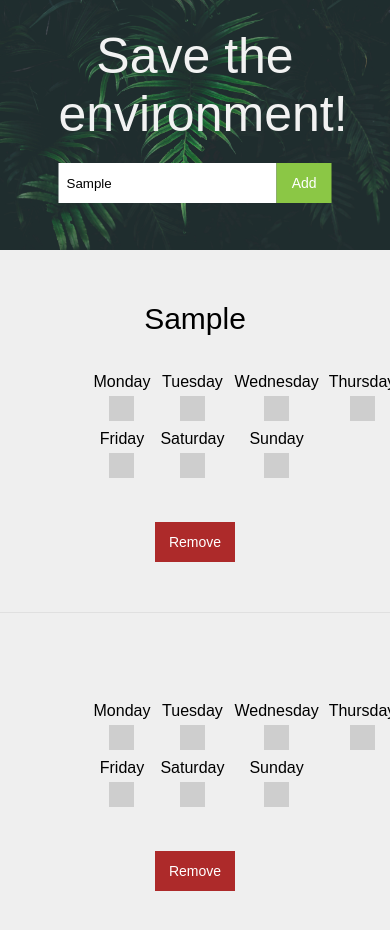
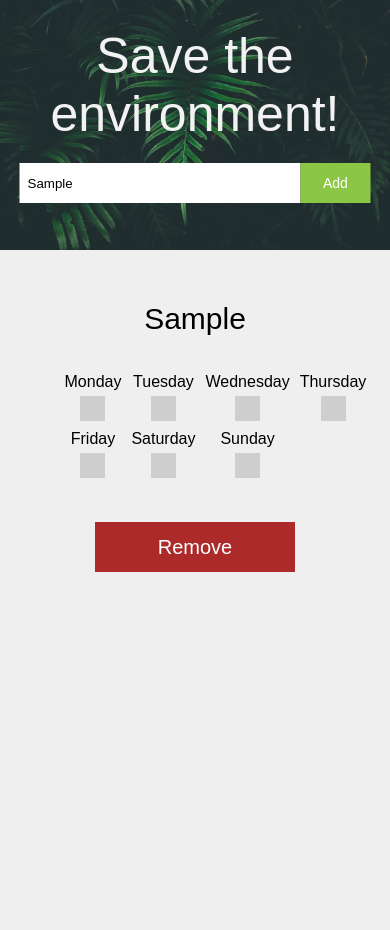
Before and after one commit to Frejabusby/habit-tracker, a React app in the folder code/: page / in a window 390 px wide. Both pictures are taken after typing "Sample" into the empty fields and a click on the button "Add". After the commit the page ends 844 px from the top, so only its background shows below. Built offline with nearby package versions, Linux system fonts and the light colour scheme.

Commit message:
fixed the empty start habit + some mobile css

```diff
--- a/code/package.json
+++ b/code/package.json
@@ -2,15 +2,19 @@
   "name": "react-starter",
   "version": "1.3.1",
   "private": true,
+  "homepage": "http://frejabusby.se/projects/habit-tracker/",
   "dependencies": {
     "eslint-config-technigo": "^1.5.0",
     "eslint-plugin-jsx-a11y": "^6.0.3",
+    "gh-pages": "^1.1.0",
     "moment": "^2.22.1",
     "react": "^16.2.0",
     "react-dom": "^16.2.0",
     "react-scripts": "1.0.16"
   },
   "scripts": {
+    "predeploy": "npm run build",
+    "deploy": "gh-pages -d build",
     "start": "react-scripts start",
     "build": "react-scripts build",
     "eject": "react-scripts eject",
--- a/code/public/index.html
+++ b/code/public/index.html
@@ -4,11 +4,10 @@
   <head>
     <meta charset="utf-8" />
     <meta name="viewport" content="width=device-width, initial-scale=1.0">
-    <title>Technigo React App</title>
+    <title>Habit tracker</title>
   </head>
 
   <body>
-    <!-- This element is used in src/index.js to render the react root into -->
     <div id="root"></div>
   </body>
 
--- a/code/src/components/addnewitem.css
+++ b/code/src/components/addnewitem.css
@@ -38,7 +38,6 @@
 }
 
 .hero-input{
-
   position: absolute;
   top: 50%;
   left: 50%;
@@ -46,3 +45,9 @@
   z-index: 1;
   width: 70%;
 }
+
+@media (max-width: 600px) {
+  .hero-input {
+    width: 90%;
+  }
+}
--- a/code/src/components/app.js
+++ b/code/src/components/app.js
@@ -11,11 +11,7 @@ class App extends React.Component {
       this.state = goalTasks
     } else {
       this.state = {
-        goals: [{
-          id: Date.now(),
-          text: "",
-          days: [false, false, false, false, false, false, false]
-        }]
+        goals: []
       }
     }
   }
--- a/code/src/components/goal.css
+++ b/code/src/components/goal.css
@@ -87,9 +87,9 @@
   align-self: center;
   background-color: #ad2a2a;
   border:none;
-  width: 80px;
+  width: 100px;
   color: #fff;
-  font-size: 14px;
+  font-size: 18px;
   height: 40px;
 }
 
@@ -102,6 +102,7 @@
     grid-template-columns: repeat(4, 1fr);
     grid-column-gap: 10px;
     grid-template-areas: "1" "2" "3" "4";
+    width: 90%;
   }
 
   .day-container .day-checkbox:nth-last-child(-n+3) {
@@ -118,4 +119,10 @@
   .day-container h3 {
     grid-area: 3;
   }
+
+  .remove-button {
+    width: 200px;
+    font-size: 20px;
+    height: 50px;
+  }
 }
--- a/code/src/components/goal.js
+++ b/code/src/components/goal.js
@@ -9,7 +9,10 @@ class Goal extends React.Component {
     this.props.handleRemoveGoal(this.props.index)
   }
 
-  render() {
+  renderDays = () => {
+    console.log("hey, dagar tack?", this.props.days)
+    if (this.props.days !== []) {
+      console.log("ja den är tom", this.props.days)
       return (
         <div className="goal-container">
           <h2 className="goal-text">{this.props.text}</h2>
@@ -30,6 +33,21 @@ class Goal extends React.Component {
           <button className="remove-button" onClick={this.removeGoal}>Remove</button>
         </div>
       )
+    } else {
+      return (
+        <div>
+          <h2>Write a habit in the input-field</h2>
+        </div>
+      )
+    }
+  }
+
+  render() {
+    return (
+      <div>
+        {this.renderDays()}
+      </div>
+    )
   }
 }
 export default Goal
```
Also changed, not shown: code/public/favicon.ico, 1 other file. Lines whose indentation alone changed are shown as unchanged.
